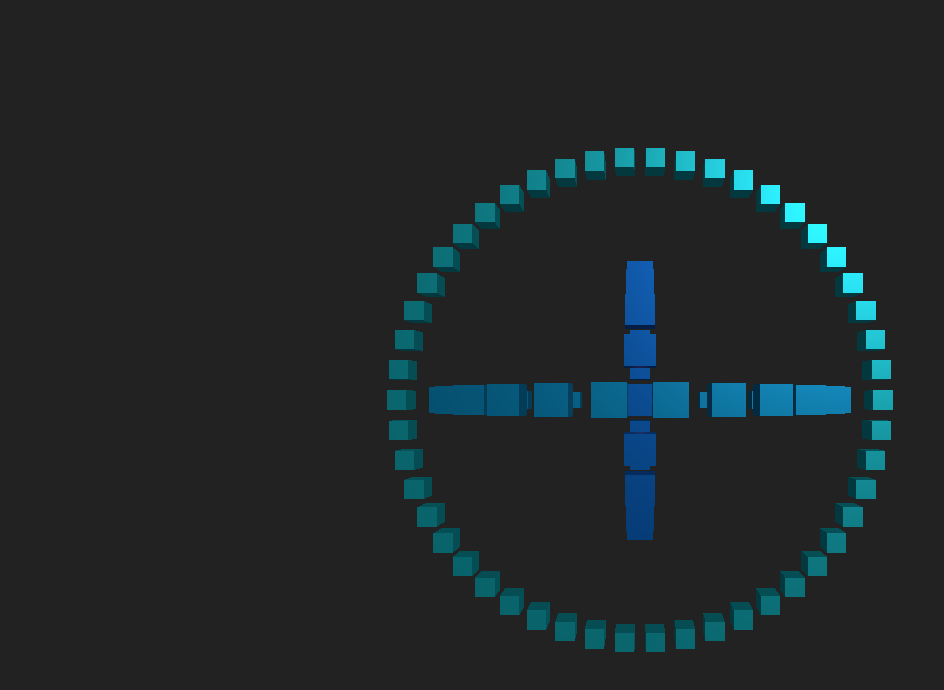
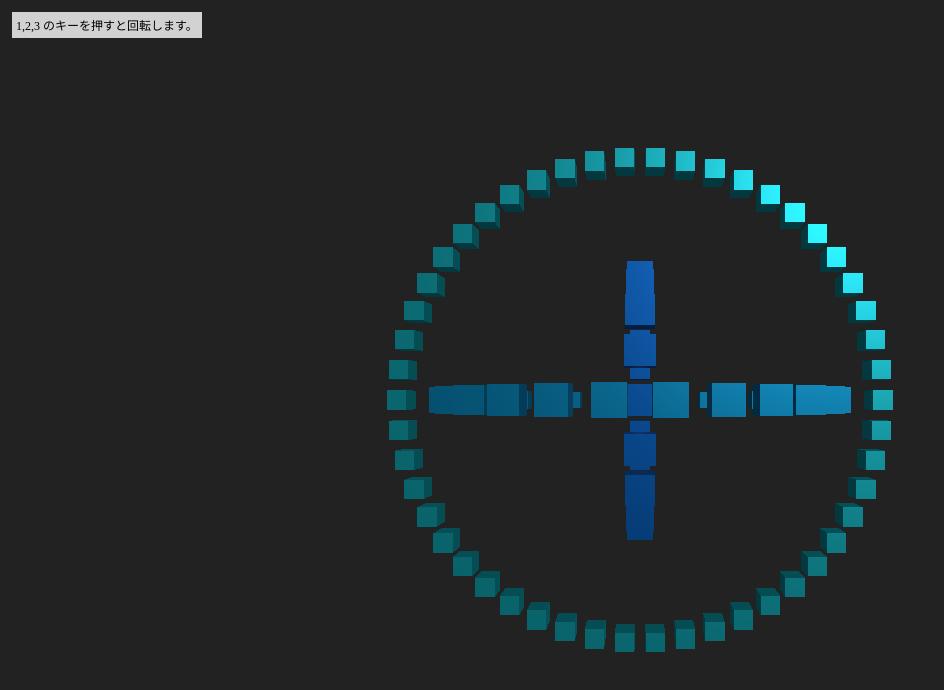
Before and after one commit to ddryo/webgl-playground, a website: page 001/index.html in a window 1280 px wide. Shown: the whole page, without its empty margins (0-944 px from the left). Drawn offline with nearby package versions, Linux system fonts and the light colour scheme.

Commit message:
add help text

```diff
--- a/001/index.html
+++ b/001/index.html
@@ -12,9 +12,19 @@
 			body {
 				overflow: hidden;
 			}
+			#help {
+				position: fixed;
+				background-color: rgba(255, 255, 255, 0.8);
+				z-index: 10;
+				top: 1em;
+				left: 1em;
+				padding: 4px;
+				font-size: 12px;
+			}
 		</style>
 	</head>
 	<body>
 		<div id="webgl"></div>
+		<div id="help">1,2,3 のキーを押すと回転します。</div>
 	</body>
 </html>
```
